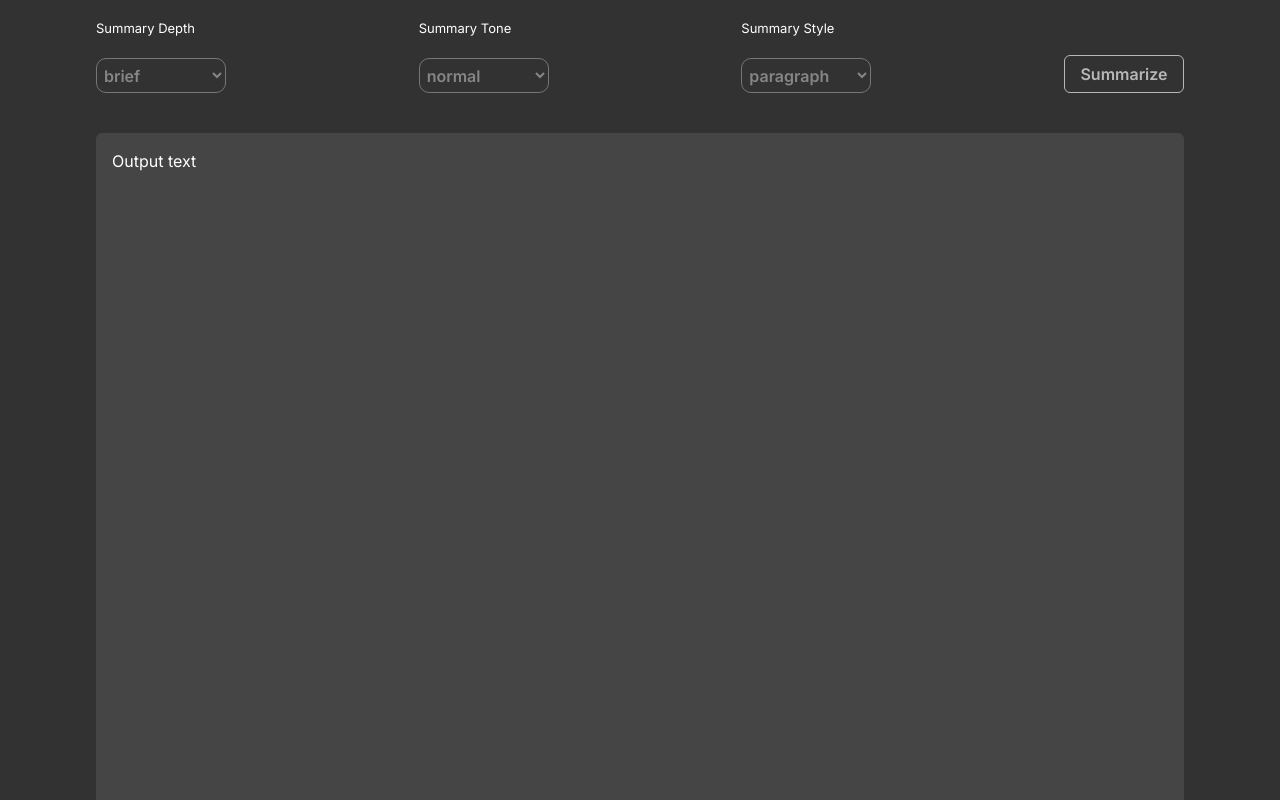
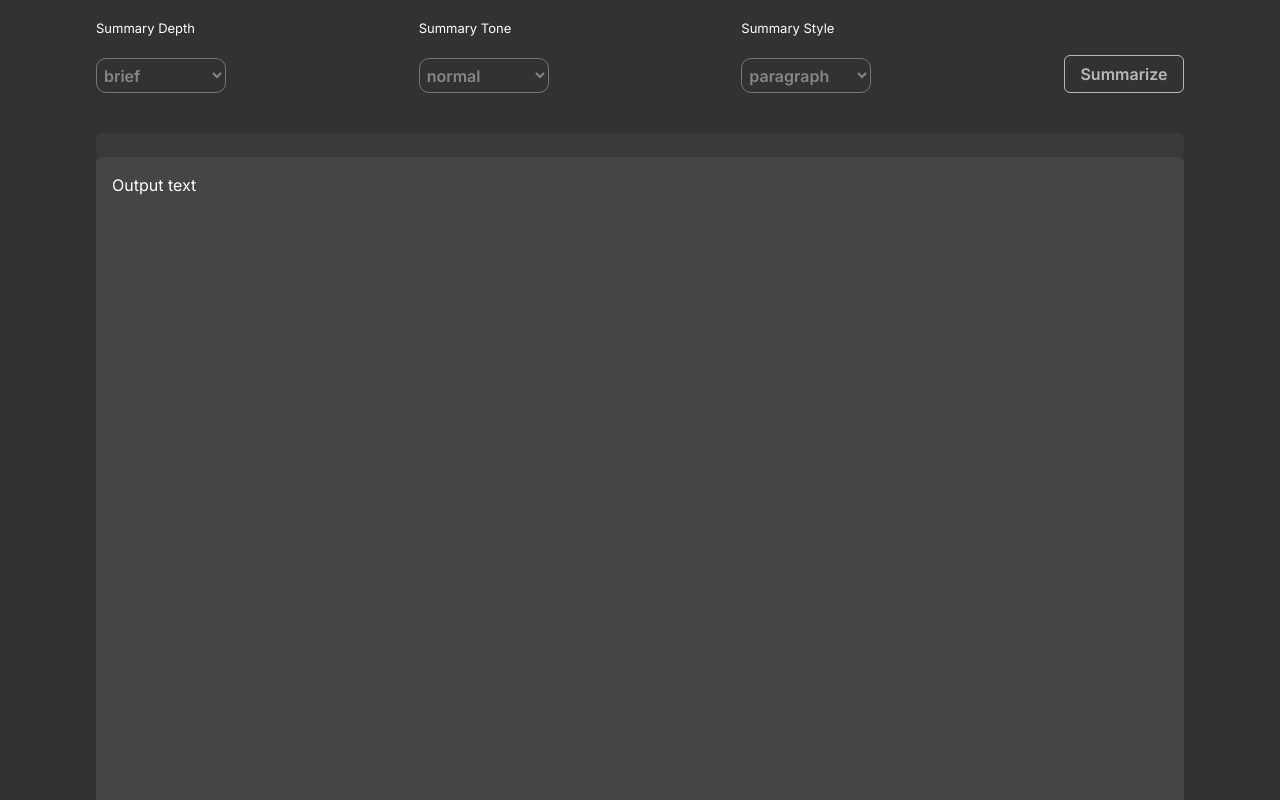
Before and after one commit to EyadAbouKer/YouTube-Summarizer-Generator, a React (Create React App) app: page / in a window 1280 px wide. Shown: the part 340-1140 px from the top of the page. Built offline with nearby package versions, Linux system fonts and the light colour scheme; the HTML template or start-up script is replaced by a standard one; a web font is replaced by a local one.

Commit message:
modified:   src/components/Main-WebPage/TextOutputFeild.css 	modified:   src/components/Main-WebPage/TextOutputFeild.js

```diff
--- a/src/components/Main-WebPage/TextOutputFeild.css
+++ b/src/components/Main-WebPage/TextOutputFeild.css
@@ -10,3 +10,9 @@
 .form-controll:focus {
 background-color: 	#63666A;
 }
+
+.outputFeildHeader{
+    height: 3vh;
+    background-color: #3A3A3A;
+    border-radius: ;
+}
--- a/src/components/Main-WebPage/TextOutputFeild.js
+++ b/src/components/Main-WebPage/TextOutputFeild.js
@@ -1,17 +1,26 @@
 import "./TextOutputFeild.css";
-import parse from 'html-react-parser'; // this will help in converting the html content inside 'summary' variable into a React component.
+import parse from "html-react-parser"; // this will help in converting the html content inside 'summary' variable into a React component.
+// import copyIcon from "C:UsersaboukDesktopHackathon2024- TheCodFatherCrewCONDENSACOREai-summarizer-v.0.0srccomponentsmediacopy-icon.svg";
 
-function TextOutputFeild({summary}) {
-
+function TextOutputFeild({ summary }) {
   return (
-    <div
-      className="mt-4 form-control mr-sm-2 text-white custom-placeholder p-3"
-      style={{color: 'white', backgroundColor: '#454545', border: 'none', resize: 'none', height: '1000px'}}
+    <>
+      <div className="outputFeildHeader mt-4 rounded">
+        <img src="" alt="" />
+      </div>
+      <div
+        className=" form-control mr-sm-2 text-white custom-placeholder p-3 "
+        style={{
+          color: "white",
+          backgroundColor: "#454545",
+          border: "none",
+          resize: "none",
+          height: "1000px",
+        }}
       >
-      <p>
-        {(summary === "") ? "Output text": parse(summary)}
-      </p>
-    </div>
+        <p>{summary === "" ? "Output text" : parse(summary)}</p>
+      </div>
+    </>
   );
 }
 
```
